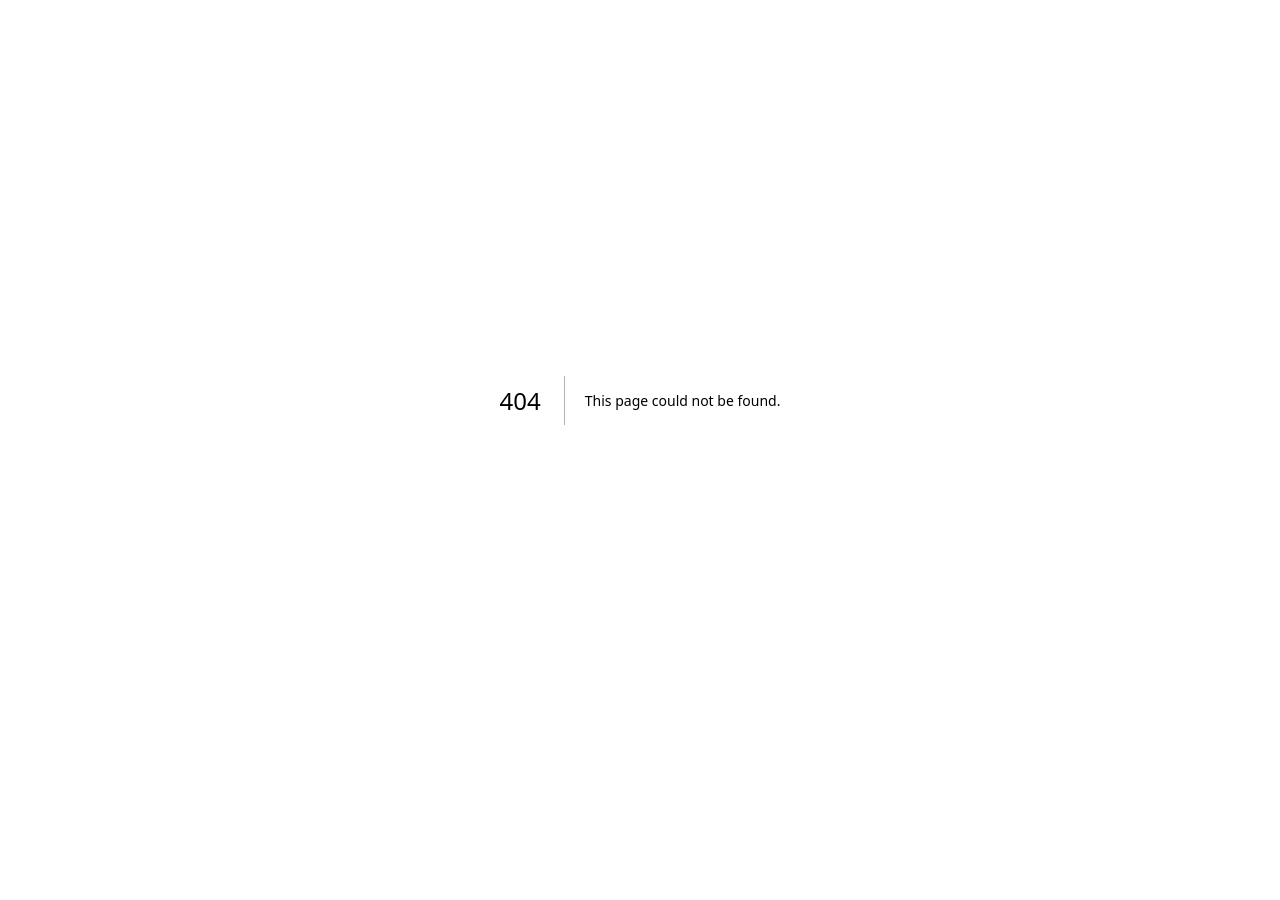
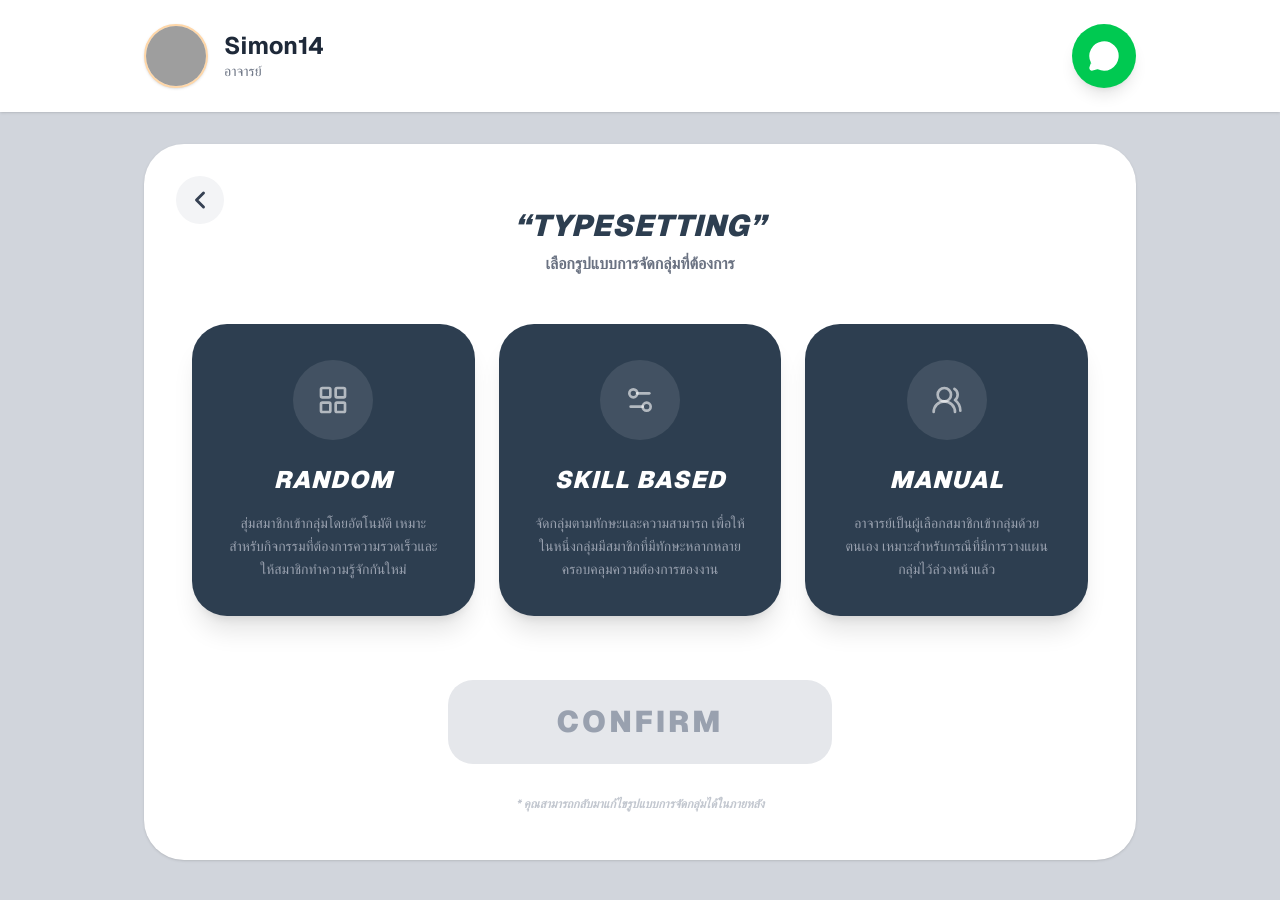
Before and after one commit to Oatto319/FinalProject, a Next.js app: page /create/typesetting in a window 1280 px wide. Before the commit this address had no page. Shown: the top 900 px of the page. Before the commit the page ends 800 px from the top, so only its background shows below. Built offline with nearby package versions, Linux system fonts and the light colour scheme; grey boxes are pictures that could not be loaded.

Commit message:
setup create typesetting page

```diff
--- /dev/null
+++ b/app/create/typesetting/page.tsx
@@ -0,0 +1,133 @@
+'use client';
+
+import React, { useState } from 'react';
+import { LucideMessageCircle, ChevronLeft, Settings2, Users2, LayoutGrid, CheckCircle2 } from 'lucide-react';
+
+export default function TypesettingPage() {
+  const [selectedSetting, setSelectedSetting] = useState<string | null>(null);
+
+  const settingOptions = [
+    {
+      id: 'random',
+      title: 'RANDOM',
+      description: 'สุ่มสมาชิกเข้ากลุ่มโดยอัตโนมัติ เหมาะสำหรับกิจกรรมที่ต้องการความรวดเร็วและให้สมาชิกทำความรู้จักกันใหม่',
+      icon: <LayoutGrid className="w-8 h-8" />
+    },
+    {
+      id: 'skill',
+      title: 'SKILL BASED',
+      description: 'จัดกลุ่มตามทักษะและความสามารถ เพื่อให้ในหนึ่งกลุ่มมีสมาชิกที่มีทักษะหลากหลายครอบคลุมความต้องการของงาน',
+      icon: <Settings2 className="w-8 h-8" />
+    },
+    {
+      id: 'manual',
+      title: 'MANUAL',
+      description: 'อาจารย์เป็นผู้เลือกสมาชิกเข้ากลุ่มด้วยตนเอง เหมาะสำหรับกรณีที่มีการวางแผนกลุ่มไว้ล่วงหน้าแล้ว',
+      icon: <Users2 className="w-8 h-8" />
+    }
+  ];
+
+  return (
+    <div className="min-h-screen bg-gray-300 font-sans flex flex-col items-center">
+      {/* Header Section */}
+      <header className="w-full flex items-center justify-between bg-white p-6 shadow-sm">
+        <div className="max-w-5xl mx-auto w-full flex items-center justify-between px-4">
+          <div className="flex items-center gap-4">
+            <div className="w-16 h-16 rounded-full overflow-hidden bg-orange-100 border-2 border-orange-200 shadow-sm">
+              <img
+                src="https://api.dicebear.com/7.x/avataaars/svg?seed=Simon"
+                alt="Profile"
+                className="w-full h-full object-cover"
+              />
+            </div>
+            <div>
+              <h2 className="font-bold text-2xl text-gray-800 leading-tight">Simon14</h2>
+              <p className="text-sm text-gray-500 font-medium">อาจารย์</p>
+            </div>
+          </div>
+          <button className="bg-green-500 p-4 rounded-full text-white shadow-lg hover:scale-105 transition-transform active:scale-95">
+            <LucideMessageCircle fill="currentColor" size={32} />
+          </button>
+        </div>
+      </header>
+
+      {/* Main Content Area */}
+      <main className="w-full max-w-5xl mt-8 px-4 pb-12">
+        <div className="bg-white rounded-[40px] p-8 md:p-12 shadow-sm flex flex-col items-center min-h-[600px] relative">
+
+          {/* Back Button */}
+          <button className="absolute left-8 top-8 w-12 h-12 bg-gray-100 rounded-full flex items-center justify-center text-gray-700 hover:bg-gray-200 transition-all active:scale-90">
+            <ChevronLeft size={28} strokeWidth={2.5} />
+          </button>
+
+          {/* Title Section */}
+          <div className="text-center mt-4 mb-12">
+            <h1 className="text-[#2D3E50] text-3xl font-black italic mb-2 tracking-wide uppercase">
+              &ldquo;Typesetting&rdquo;
+            </h1>
+            <p className="text-gray-500 font-bold">เลือกรูปแบบการจัดกลุ่มที่ต้องการ</p>
+          </div>
+
+          {/* Settings Options Grid */}
+          <div className="w-full max-w-4xl grid grid-cols-1 md:grid-cols-3 gap-6 mb-12">
+            {settingOptions.map((option) => (
+              <button
+                key={option.id}
+                onClick={() => setSelectedSetting(option.id)}
+                className={`
+                  bg-[#2D3E50] rounded-[35px] p-8 flex flex-col items-center text-center gap-4 shadow-xl
+                  transition-all duration-300 border-4 relative overflow-hidden group
+                  ${selectedSetting === option.id
+                    ? 'border-[#7096D1] scale-105 ring-4 ring-[#7096D1]/20'
+                    : 'border-transparent hover:border-gray-500'}
+                `}
+              >
+                {/* Active Indicator */}
+                {selectedSetting === option.id && (
+                  <div className="absolute top-4 right-4 text-[#7096D1] animate-in zoom-in duration-300">
+                    <CheckCircle2 size={24} fill="currentColor" className="text-white" />
+                  </div>
+                )}
+
+                {/* Icon Circle */}
+                <div className={`
+                  w-20 h-20 rounded-full flex items-center justify-center mb-2 transition-colors
+                  ${selectedSetting === option.id ? 'bg-[#7096D1] text-white' : 'bg-white/10 text-white/60 group-hover:bg-white/20'}
+                `}>
+                  {option.icon}
+                </div>
+
+                <h3 className="text-white text-2xl font-black italic tracking-wider">
+                  {option.title}
+                </h3>
+
+                <p className="text-gray-400 text-sm leading-relaxed font-medium">
+                  {option.description}
+                </p>
+              </button>
+            ))}
+          </div>
+
+          {/* Action Button - ปรับให้เหมือนหน้า Create Room (3D Style) */}
+          <div className="w-full flex justify-center pt-4">
+            <button
+              disabled={!selectedSetting}
+              className={`
+                w-full max-w-sm py-6 rounded-[25px] font-black text-3xl transition-all transform uppercase tracking-widest
+                ${selectedSetting
+                  ? 'bg-[#7096D1] text-white shadow-[0_8px_0_0_#4A6FA5] hover:shadow-[0_4px_0_0_#4A6FA5] hover:translate-y-[4px] active:shadow-none active:translate-y-[8px]'
+                  : 'bg-gray-200 text-gray-400 cursor-not-allowed shadow-none'}
+              `}
+            >
+              CONFIRM
+            </button>
+          </div>
+
+          <div className="mt-8 text-gray-400 text-xs font-bold italic opacity-60">
+            * คุณสามารถกลับมาแก้ไขรูปแบบการจัดกลุ่มได้ในภายหลัง
+          </div>
+        </div>
+      </main>
+    </div>
+  );
+}
```
